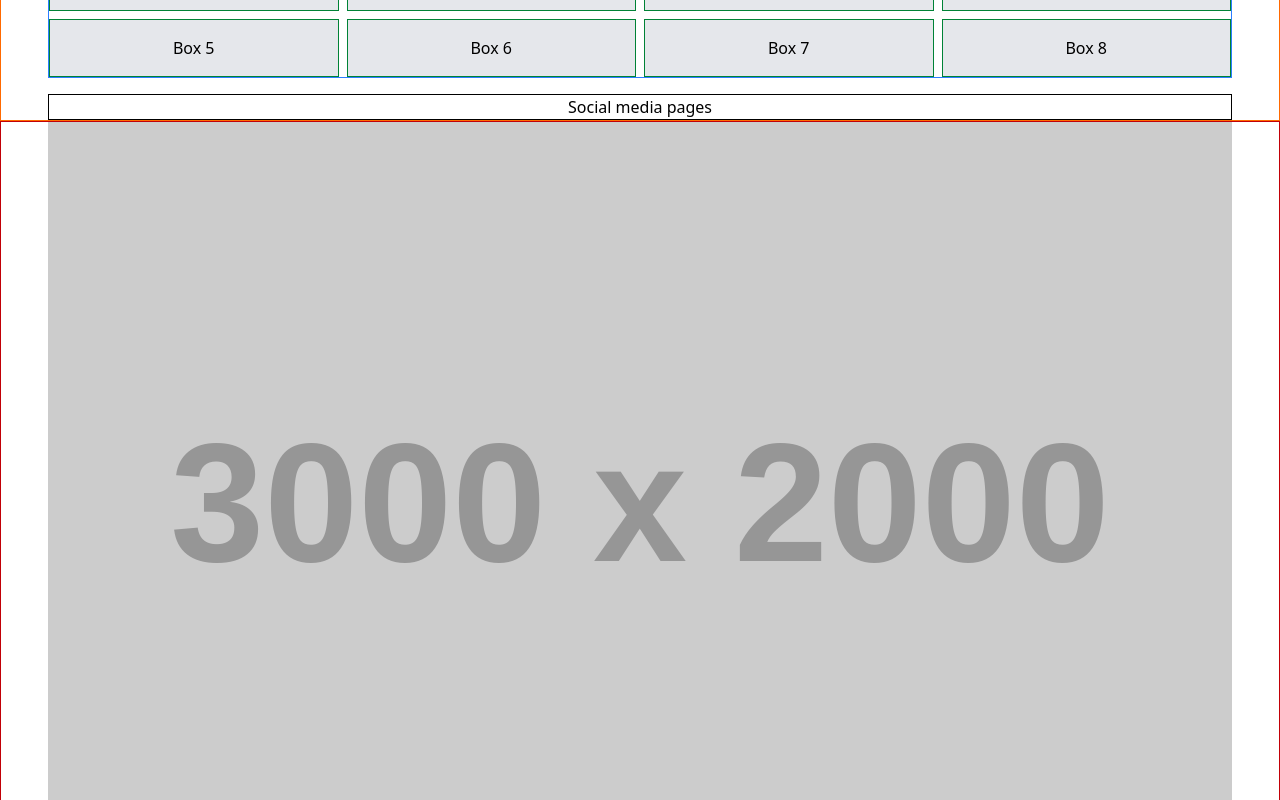
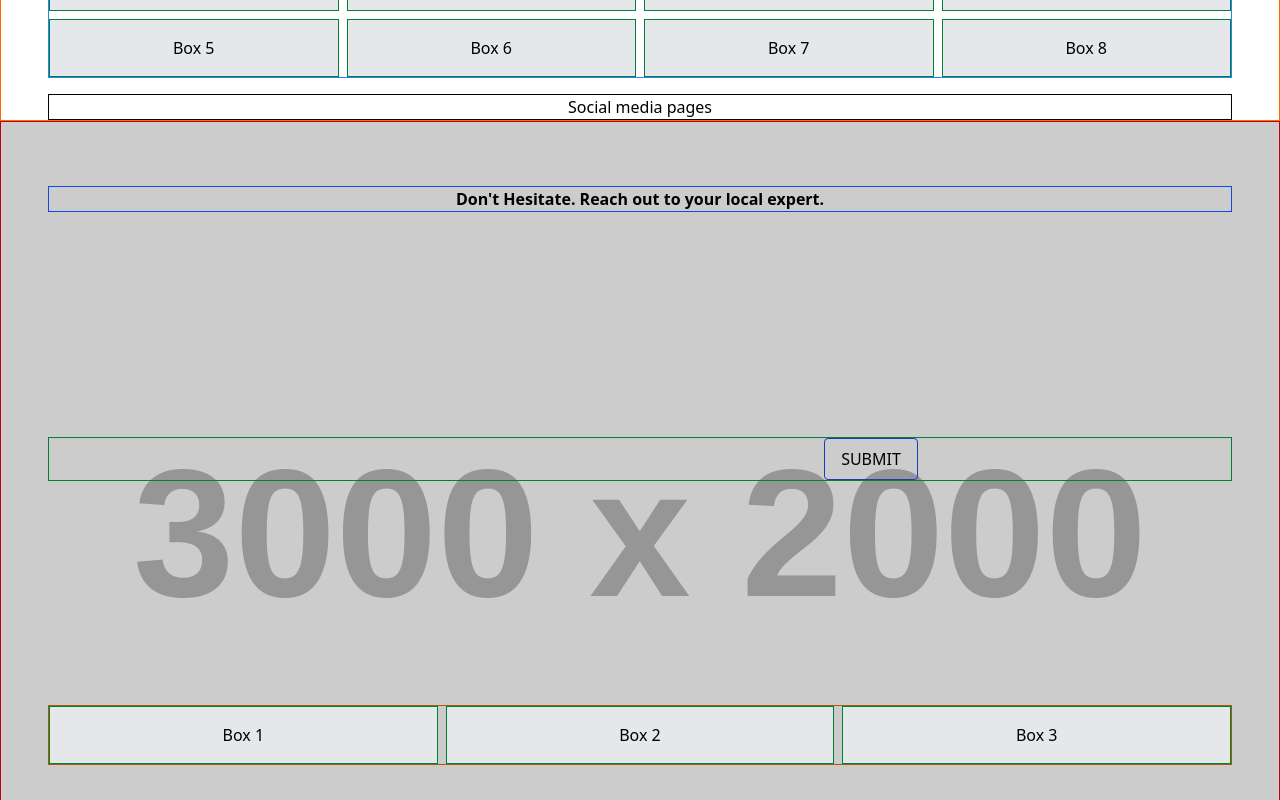
Before and after one commit to WernervRensburg/testpro_v2, a React (Vite) app: page / in a window 1280 px wide. Shown: the part 2360-3160 px from the top of the page. Built offline with nearby package versions, Linux system fonts and the light colour scheme.

Commit message:
Started with contact us basic layout

```diff
--- a/src/sections/Contact.tsx
+++ b/src/sections/Contact.tsx
@@ -1,3 +1,5 @@
+import { Input, Button } from "@headlessui/react";
+
 function Contact() {
   return (
     <>
@@ -21,18 +23,30 @@ function Contact() {
           Social media pages
         </div>
       </div>
-      <div className="w-full flex justify-center border border-red-700">
-        <div className="w-full max-w-[calc(100vw-6rem)] grid grid-cols-1 gap-4">
-          <div className="relative">
+      <div className="w-full relative justify-center border border-red-700">
           <img
             src="https://placehold.co/3000x2000"
             alt="temporary-image"
             className="w-full h-auto"
             loading="lazy"
           />
+        <div className="w-full absolute inset-0 mx-auto max-w-[calc(100vw-6rem)] grid grid-cols-1 gap-4 items-start mt-16">
+          <div className="border border-blue-700 h-fit">
+            <span className="font-bold">Don't Hesitate. Reach out to your local expert.</span>
           </div>
-          <div>
-
+          <div className="border border-green-700">
+            <div>
+            <Input></Input>
+            <Input></Input>
+            <Button className="rounded border border-blue-800 px-4 py-2">SUBMIT</Button>
+            </div>
+          </div>
+          <div className="border border-yellow-700">
+          <div className="grid grid-cols-1 gap-2 lg:grid-cols-3">
+            <div className="bg-gray-200 p-4 border border-green-700">Box 1</div>
+            <div className="bg-gray-200 p-4 border border-green-700">Box 2</div>
+            <div className="bg-gray-200 p-4 border border-green-700">Box 3</div>
+          </div>
           </div>
         </div>
 
```
